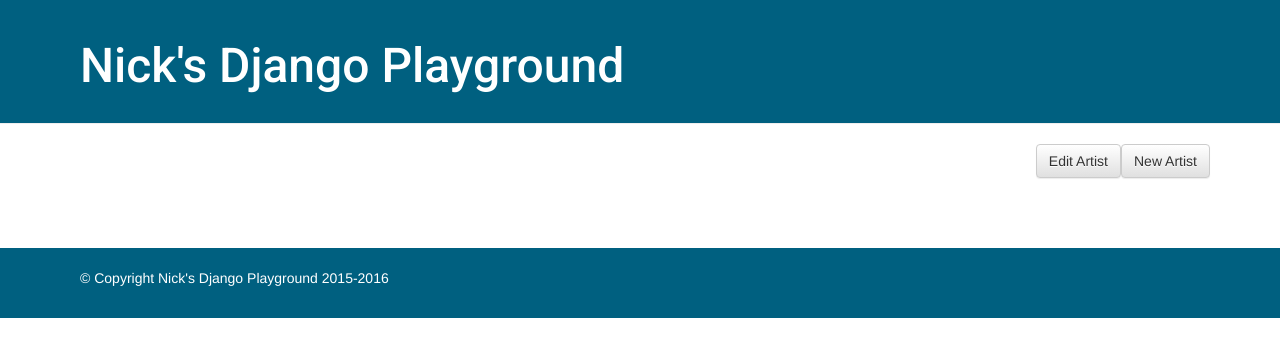
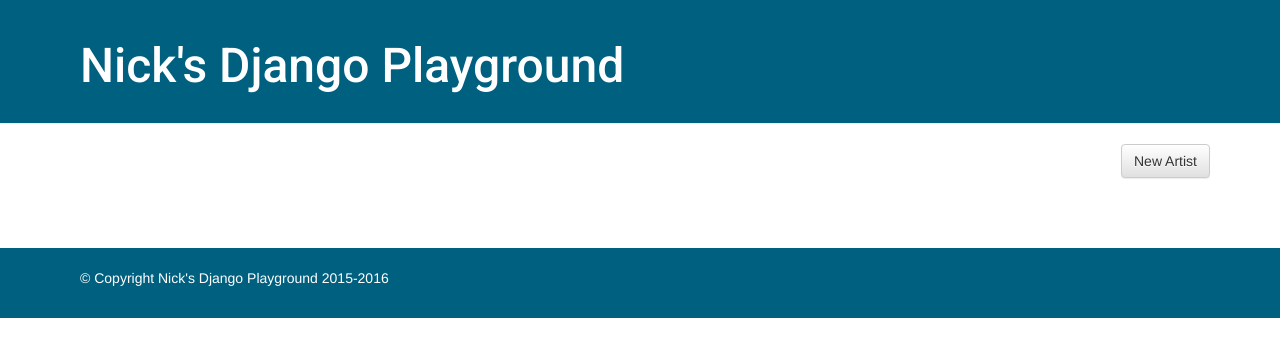
Before and after one commit to nickpennyuk/django-blog, a Django app: page /artist/ in a window 1280 px wide. Shown: the part 51-408 px from the top of the page. Run offline with Django 3.2, Linux system fonts and the light colour scheme; data that the repository does not hold is empty; some libraries are stand-ins or nearby versions.

Commit message:
previous error fix

```diff
--- a/blog/templates/blog/artist_list.html
+++ b/blog/templates/blog/artist_list.html
@@ -2,8 +2,8 @@
 
 {% block content %}
 	<a class="btn btn-default pull-right" href="{% url 'artist_new' %}">New Artist</a>
-	<a class="btn btn-default pull-right" href="{% url 'artist_edit' pk=artist.pk %}">Edit Artist</a>
 	{% for artist in artists %}
+		<a class="btn btn-default pull-right" href="{% url 'artist_edit' artist.pk %}">Edit Artist</a>
 	    <div class="post">
 	        <h1><a href="{% url 'album_list' artist.pk %}">{{ artist.name }}</a></h1>
 	    </div>
```
